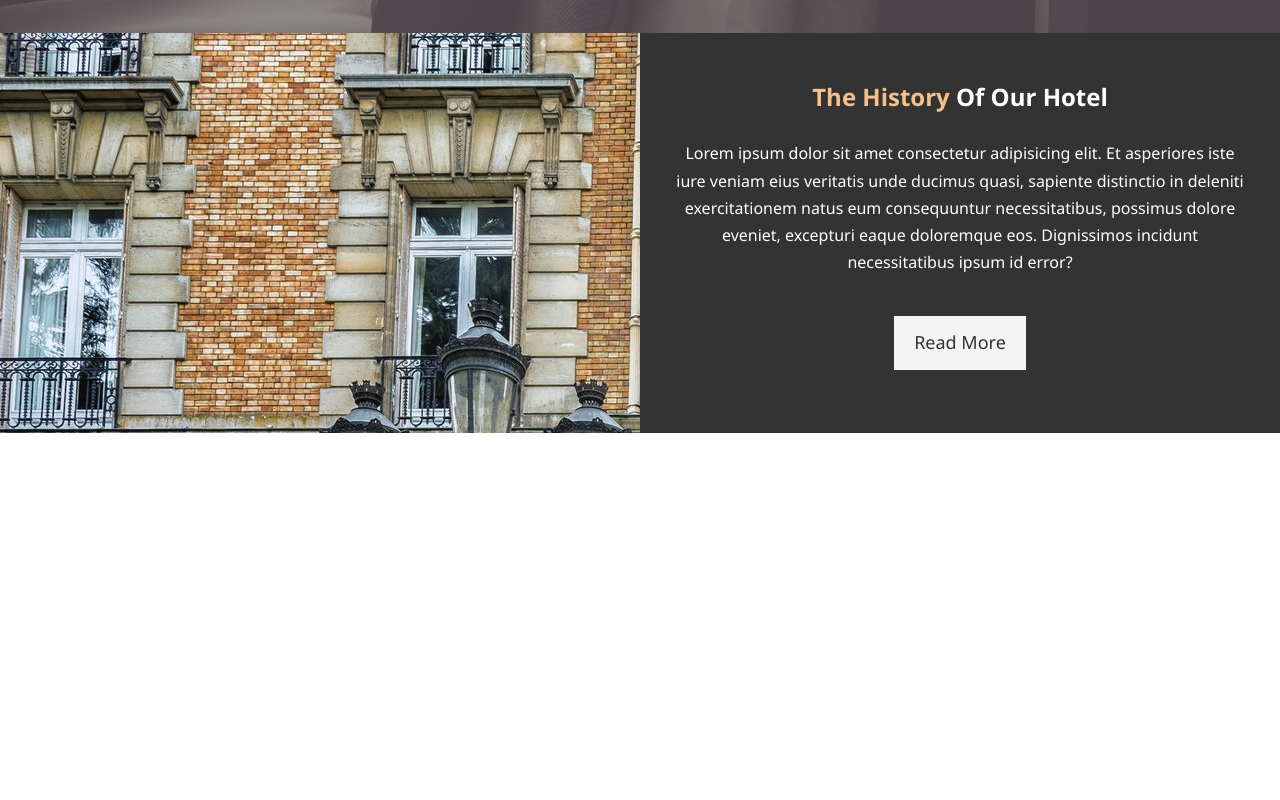
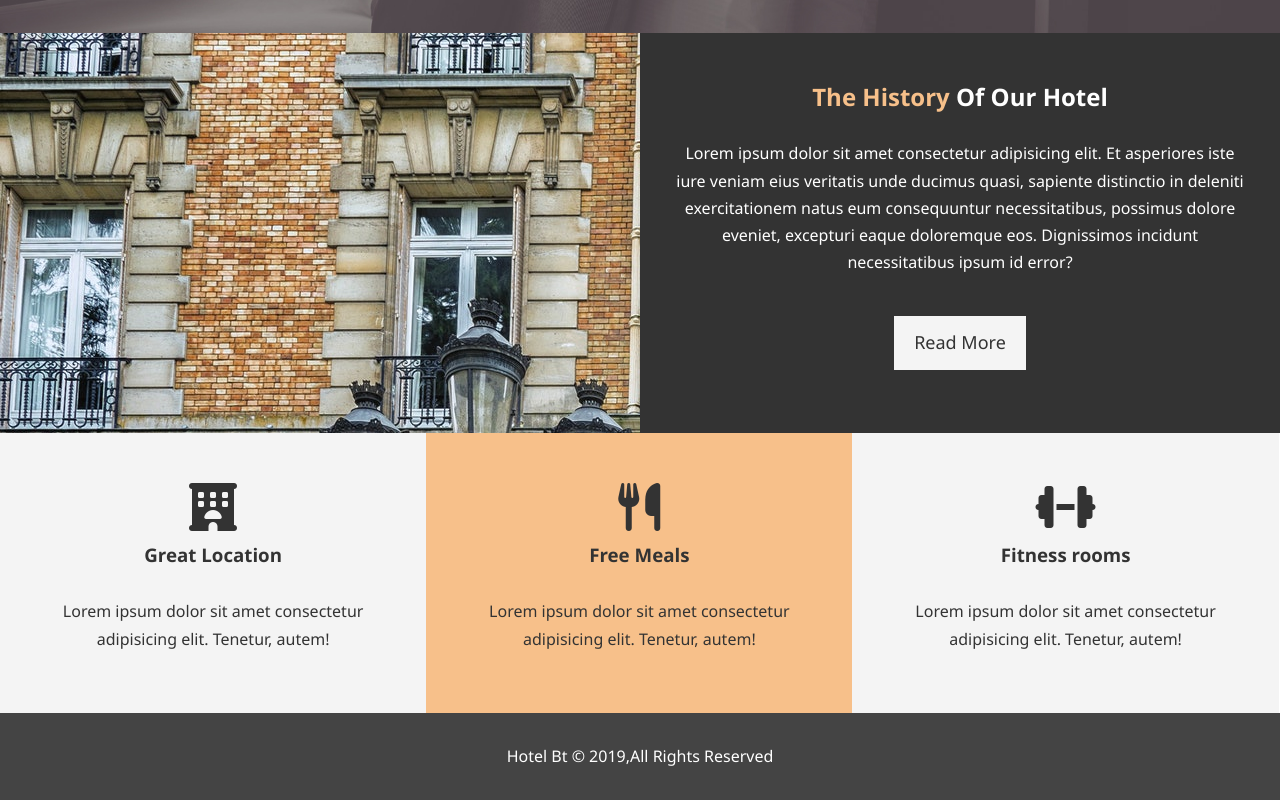
Before and after one commit to amolTelang/htmlCss, a plain HTML site: page hotelWebsite/index.html in a window 1280 px wide. Shown: the part 634-1434 px from the top of the page. Before the commit the page ends 1067 px from the top, so only its background shows below. Drawn offline with Linux system fonts and the light colour scheme.

Commit message:
completed home page

```diff
--- a/hotelWebsite/css/style.css
+++ b/hotelWebsite/css/style.css
@@ -64,10 +64,11 @@ p{
     color:#333
 }
 .bg-primary{
-    background:#333;
-    color:#f7c08a
+    color:#333;
+    background-color:#f7c08a
 }
 
+.clr{clear:both;}
 /* Navbar styles */
 #navbar{
     background:#333;
@@ -143,3 +144,22 @@ p{
 #home-info .info-content p{
     padding-bottom:30px;
 }
+
+/* features */
+.box{
+    float:left;
+    width:33.3%;
+    padding:50px;
+    text-align: center;
+}
+.box i{
+    margin-bottom:10px;
+}
+
+/* footer */
+#main-footer{
+    text-align: center;
+    padding:20px;
+    background:#444;
+    color:white;
+}
--- a/hotelWebsite/index.html
+++ b/hotelWebsite/index.html
@@ -5,6 +5,7 @@
     <meta http-equiv="X-UA-Compatible" content="IE=edge">
     <meta name="viewport" content="width=device-width, initial-scale=1.0">
     <link rel="stylesheet" href="css/style.css">
+    <script src="https://kit.fontawesome.com/b8b07b2485.js" crossorigin="anonymous"></script>
     <title>Hotel BT</title>
 </head>
 <body>
@@ -39,5 +40,27 @@
             <a href="about.html" class="btn btn-light">Read More</a>
         </div>
     </section>
+    <section id="features">
+        <div class="box bg-light">
+            <i class="fas fa-hotel fa-3x"></i>
+            <h3>Great Location</h3>
+            <p>Lorem ipsum dolor sit amet consectetur adipisicing elit. Tenetur, autem!</p>
+
+        </div>
+        <div class="box bg-primary">
+            <i class="fas fa-utensils fa-3x"></i>
+            <h3>Free Meals</h3>
+            <p>Lorem ipsum dolor sit amet consectetur adipisicing elit. Tenetur, autem!</p>
+        </div>
+        <div class="box bg-light">
+            <i class="fas fa-dumbbell fa-3x"></i>
+            <h3>Fitness rooms</h3>
+            <p>Lorem ipsum dolor sit amet consectetur adipisicing elit. Tenetur, autem!</p>
+        </div>
+    </section>
+    <div class="clr"></div>
+    <footer id="main-footer">
+        <p>Hotel Bt &copy; 2019,All Rights Reserved</p>
+    </footer>
 </body>
 </html>
```
